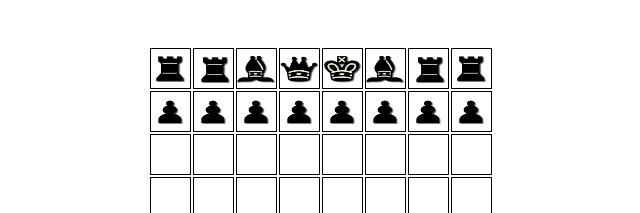
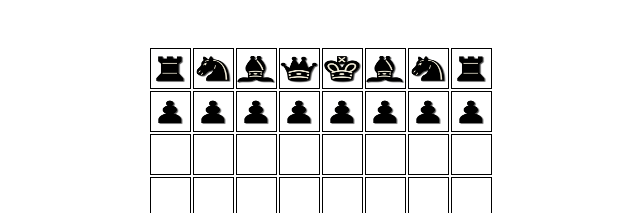
Before and after one commit to adrianke77/WDI7-chessproject, a plain HTML site: page index.html in a window 1280 px wide. Shown: the part 142-355 px from the top of the page, 319-959 px from the left. Drawn offline with nearby package versions, Linux system fonts and the light colour scheme.

```diff
--- a/board.js
+++ b/board.js
@@ -265,6 +265,8 @@
     for (var j = 0; j < 8; j++)
       this.layout[blackY][blackX].validMoves[j][i] = 0
     // clear validMoves for king pieces
+    // should not affect other things because this is after move and before pick
+
 
 
 
--- a/style.css
+++ b/style.css
@@ -78,7 +78,7 @@
 }
 .spriteNB{
   background-position: -162px -1px
-x}
+}
 .spriteNW{
   background-position: -162px -38px
 }
```
